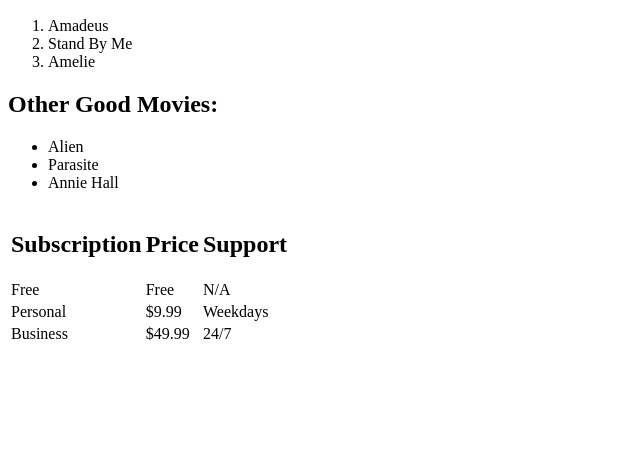
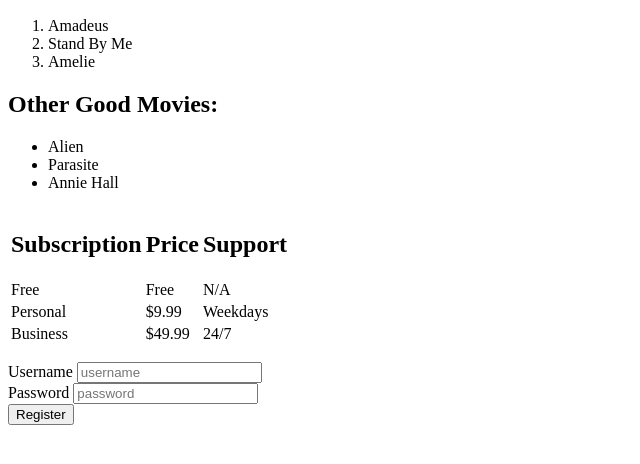
Before and after one commit to gyunseo/Web-Study, a plain HTML site: page index.html in a window 1280 px wide. Shown: the part 110-574 px from the top of the page, without its empty margins (0-640 px from the left). Drawn offline with Linux system fonts and the light colour scheme.

Commit message:
Web-Study on Windows desktop 08/23 23:29
Forms practice exercise
On branch master
Changes to be committed:
    modified:   index.html

```diff
--- a/index.html
+++ b/index.html
@@ -59,6 +59,21 @@
             </tr>
         </tbody>
     </table>
+    <p>
+    <form action="/register">
+        <div>
+            <label for="username">Username</label>
+            <input type="text" name="username" id="username" placeholder="username">
+        </div>
+        <div>
+            <label for="password">Password</label>
+            <input type="password" name="password" id="password" placeholder="password">
+        </div>
+        <div>
+            <button>Register</button>
+        </div>
+    </form>
+    </p>
 </body>
 
 </html>
```
